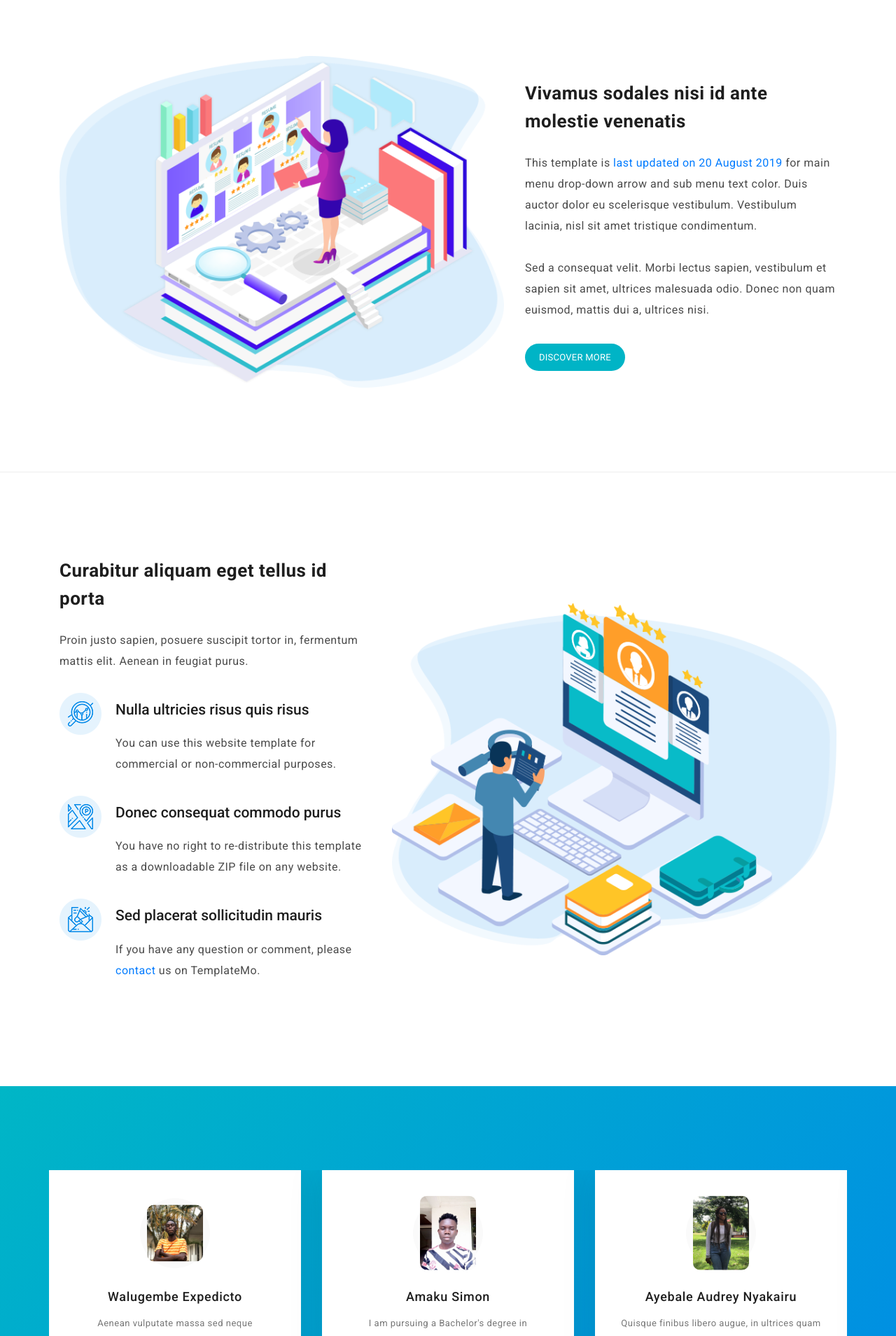
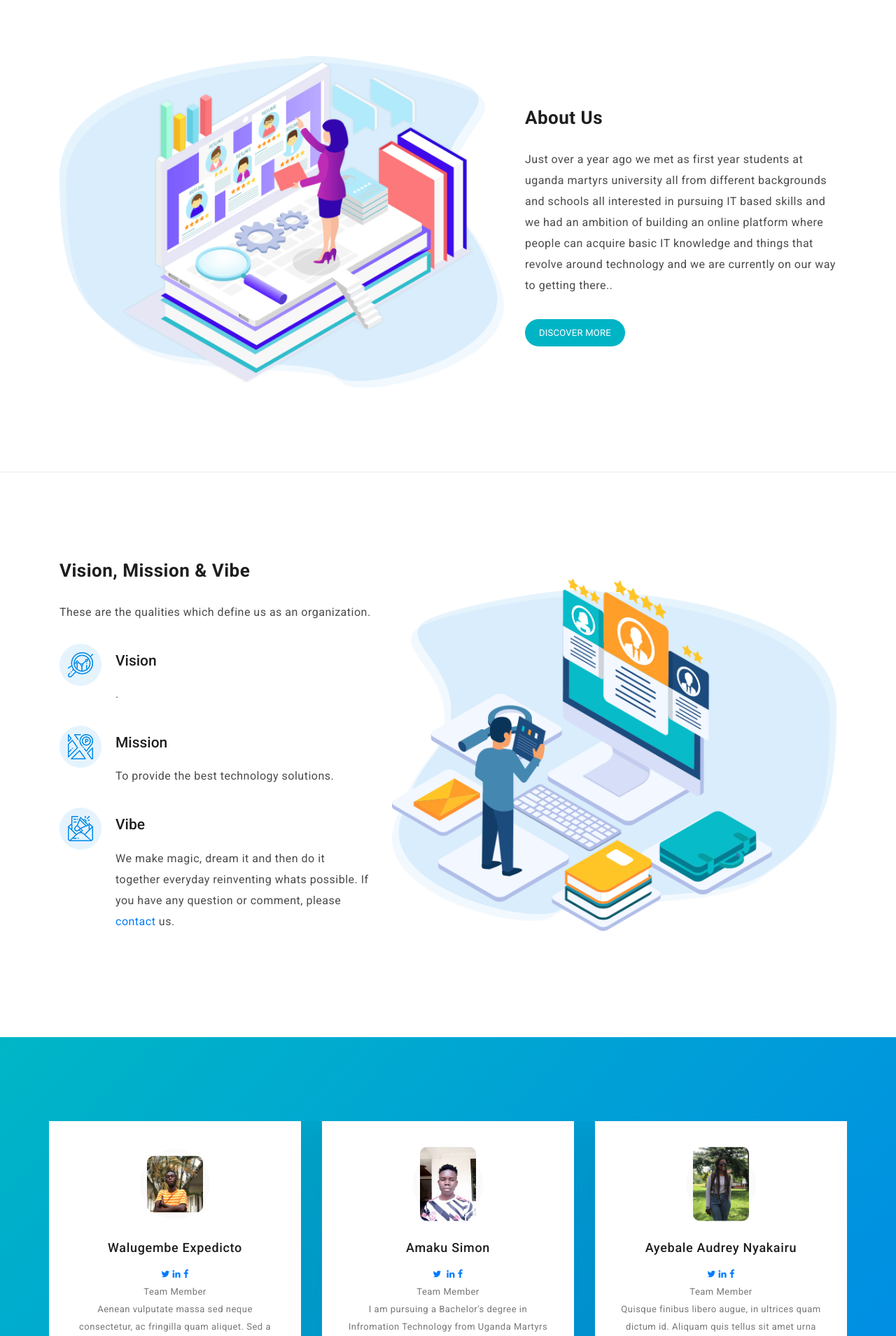
Before and after one commit to Billy004/101, a PHP site: page / in a window 1280 px wide. Shown: the part 800-2709 px from the top of the page at 70% size. Run offline with PHP 8.4, Linux system fonts and the light colour scheme; some libraries are stand-ins or nearby versions.

Commit message:
index particulary the about us

```diff
--- a/index.html
+++ b/index.html
@@ -61,6 +61,7 @@ https://templatemo.com/tm-537-art-factory
                                 </ul>
                             </li>
                             <li class="scroll-to-section"><a href="#contact-us">Contact Us</a></li>
+                            <li class=""><a href="login.html">Log Out</a></li>
                         </ul>
                         <a class='menu-trigger'>
                             <span>Menu</span>
@@ -83,7 +84,7 @@ https://templatemo.com/tm-537-art-factory
                 <div class="row">
                     <div class="left-text col-lg-6 col-md-6 col-sm-12 col-xs-12" data-scroll-reveal="enter left move 30px over 0.6s after 0.4s">
                         <h1>101 Team is here <strong>for YOU</strong></h1>
-                        <p>This template is available for 100% free of charge on TemplateMo. Download, modify and use this for your business website.</p>
+                        <p>Our Technology, A New Passion.</p>
                         <a href="#about" class="main-button-slider">Find Out More</a>
                     </div>
                     <div class="col-lg-6 col-md-6 col-sm-12 col-xs-12" data-scroll-reveal="enter right move 30px over 0.6s after 0.4s">
@@ -106,11 +107,10 @@ https://templatemo.com/tm-537-art-factory
                 </div>
                 <div class="right-text col-lg-5 col-md-12 col-sm-12 mobile-top-fix">
                     <div class="left-heading">
-                        <h5>Vivamus sodales nisi id ante molestie venenatis</h5>
+                        <h5>About Us</h5>
                     </div>
                     <div class="left-text">
-                        <p>This template is <a href="#">last updated on 20 August 2019 </a>for main menu drop-down arrow and sub menu text color. Duis auctor dolor eu scelerisque vestibulum. Vestibulum lacinia, nisl sit amet tristique condimentum. <br><br>
-                        Sed a consequat velit. Morbi lectus sapien, vestibulum et sapien sit amet, ultrices malesuada odio. Donec non quam euismod, mattis dui a, ultrices nisi.</p>
+                        <p>Just over a year ago we met as first year students at uganda martyrs university all from different backgrounds and schools all interested in pursuing IT based skills and we had an ambition of building an online platform where people can acquire basic IT knowledge and things that revolve around technology and we are currently on our way to getting there..</p>
                         <a href="#about2" class="main-button">Discover More</a>
                     </div>
                 </div>
@@ -131,29 +131,29 @@ https://templatemo.com/tm-537-art-factory
             <div class="row">
                 <div class="left-text col-lg-5 col-md-12 col-sm-12 mobile-bottom-fix">
                     <div class="left-heading">
-                        <h5>Curabitur aliquam eget tellus id porta</h5>
+                        <h5>Vision, Mission & Vibe</h5>
                     </div>
-                    <p>Proin justo sapien, posuere suscipit tortor in, fermentum mattis elit. Aenean in feugiat purus.</p>
+                    <p>These are the qualities which define us as an organization.</p>
                     <ul>
                         <li>
                             <img src="assets/images/about-icon-01.png" alt="">
                             <div class="text">
-                                <h6>Nulla ultricies risus quis risus</h6>
-                                <p>You can use this website template for commercial or non-commercial purposes.</p>
+                                <h6>Vision</h6>
+                                <p>.</p>
                             </div>
                         </li>
                         <li>
                             <img src="assets/images/about-icon-02.png" alt="">
                             <div class="text">
-                                <h6>Donec consequat commodo purus</h6>
-                                <p>You have no right to re-distribute this template as a downloadable ZIP file on any website.</p>
+                                <h6>Mission</h6>
+                                <p>To provide the best technology solutions.</p>
                             </div>
                         </li>
                         <li>
                             <img src="assets/images/about-icon-03.png" alt="">
                             <div class="text">
-                                <h6>Sed placerat sollicitudin mauris</h6>
-                                <p>If you have any question or comment, please <a rel="nofollow" href="https://templatemo.com/contact">contact</a> us on TemplateMo.</p>
+                                <h6>Vibe</h6>
+                                <p>We make magic, dream it and then do it together everyday reinventing whats possible. If you have any question or comment, please <a rel="nofollow" href="https://templatemo.com/contact">contact</a> us.</p>
                             </div>
                         </li>
                     </ul>
@@ -176,134 +176,73 @@ https://templatemo.com/tm-537-art-factory
                         <div class="icon">
                             <i><img src="assets/images/walu.JPG" alt=""></i>
                         </div>
-                        <h5 class="service-title">Walugembe Expedicto</h5>
-                        <p>Aenean vulputate massa sed neque consectetur, ac fringilla quam aliquet. Sed a enim nec eros tempor cursus at id libero.</p>
-                        <a href="#" class="main-button" id="myBtn">More Details</a>
-
-                         <!-- The Modal -->
-                         <div id="myModal" class="modal">
-
-                        <!-- Modal content -->
-                        <div class="modal-content">
-                        <span class="close">&times;</span>
-                        <h1>Walugembe Expedicto</h1>
-                        <p class="title">Team Member</p>
-                        <p>Uganda Martyrs University</p>
-                         <p><a href="https://twitter.com/amaku01"><i class="fa fa-twitter"></i></a>
+                        <h3 class="service-title">Walugembe Expedicto</h3>
+                        <p><a href="https://twitter.com/amaku01"><i class="fa fa-twitter"></i></a>
                             <a href="https://ug.linkedin.com/in/amaku-simon-b07599205"><i class="fa fa-linkedin"></i></a>
                             <a href="https://www.facebook.com/amaku.simon.5?pageid=330692897008396&ftentidentifier=2037557716321897&padding=0"><i class="fa fa-facebook">
 
                             </i></a></p>
-                         </div>
+                            <p class="title">Team Member</p>
+                        <p>Aenean vulputate massa sed neque consectetur, ac fringilla quam aliquet. Sed a enim nec eros tempor cursus at id libero.</p>
 
-                        </div>
+
 
                     </div>
                     <div class="item service-item">
                         <div class="icon">
                             <i><img src="assets/images/amaku.jpeg" alt=""></i>
                         </div>
-                        <h5 class="service-title">Amaku Simon</h5>
-                        <p> I am pursuing a Bachelor's degree in Infromation Technology from Uganda Martyrs University. I entered the Tech world to explore my passion for IT. I turn cafeine into code.</p>
-                        <a href="#" class="main-button" id="myBtn1">More Details</a>
+                        <h3 class="service-title">Amaku Simon</h3>
 
-                         <!-- The Modal -->
-                         <div id="myModal1" class="modal">
-
-                        <!-- Modal content -->
-                        <div class="modal-content">
-                        <span class="close">&times;</span>
-                        <h1>Amaku Simon</h1>
-                        <p class="title">Team Member</p>
-                        <p>Uganda Martyrs University</p>
                          <p><a href="https://twitter.com/amaku01"><i class="fa fa-twitter"></i></a>
+                            <a href="https://twitter.com/mafsyo21"><i class="fa fa-telegram-plane"></i></a>
                             <a href="https://ug.linkedin.com/in/amaku-simon-b07599205"><i class="fa fa-linkedin"></i></a>
                             <a href="https://www.facebook.com/amaku.simon.5?pageid=330692897008396&ftentidentifier=2037557716321897&padding=0"><i class="fa fa-facebook">
-
                             </i></a></p>
-                         </div>
-
-                        </div>
+                            <p class="title">Team Member</p>
+                            <p> I am pursuing a Bachelor's degree in Infromation Technology from Uganda Martyrs University. I entered the Tech world to explore my passion for IT. I turn cafeine into code.</p>
 
                     </div>
                     <div class="item service-item">
                         <div class="icon">
                             <i><img src="assets/images/audrey.jpeg" alt=""></i>
                         </div>
-                        <h5 class="service-title">Ayebale Audrey Nyakairu</h5>
-                        <p>Quisque finibus libero augue, in ultrices quam dictum id. Aliquam quis tellus sit amet urna tincidunt bibendum.</p>
-                        <a href="#" class="main-button" id="myBtn2">More Details</a>
-
-                         <!-- The Modal -->
-                         <div id="myModal2" class="modal">
-
-                        <!-- Modal content -->
-                        <div class="modal-content">
-                        <span class="close">&times;</span>
-                        <h1>Ayebale Audrey Nyakairu</h1>
-                        <p class="title">Team Member</p>
-                        <p>Uganda Martyrs University</p>
-                         <p><a href="https://twitter.com/amaku01"><i class="fa fa-twitter"></i></a>
+                        <h3 class="service-title">Ayebale Audrey Nyakairu</h3>
+                        <p><a href="https://twitter.com/amaku01"><i class="fa fa-twitter"></i></a>
                             <a href="https://ug.linkedin.com/in/amaku-simon-b07599205"><i class="fa fa-linkedin"></i></a>
                             <a href="https://www.facebook.com/amaku.simon.5?pageid=330692897008396&ftentidentifier=2037557716321897&padding=0"><i class="fa fa-facebook">
 
                             </i></a></p>
-                         </div>
+                        <p class="title">Team Member</p>
 
-                        </div>
+                        <p>Quisque finibus libero augue, in ultrices quam dictum id. Aliquam quis tellus sit amet urna tincidunt bibendum.</p>
 
                     </div>
                     <div class="item service-item">
                         <div class="icon">
                             <i><img src="assets/images/dani.jpeg" alt=""></i>
                         </div>
-                        <h5 class="service-title">Ologe Daniel Comboni</h5>
-                        <p>Fusce sollicitudin feugiat risus, tempus faucibus arcu blandit nec. Duis auctor dolor eu scelerisque vestibulum.</p>
-                        <a href="#" class="main-button" id="myBtn3">More Details</a>
-
-                         <!-- The Modal -->
-                         <div id="myModal3" class="modal">
-
-                        <!-- Modal content -->
-                        <div class="modal-content">
-                        <span class="close">&times;</span>
-                        <h1>Ologe Daniel Comboni</h1>
-                        <p class="title">Team Member</p>
-                        <p>Uganda Martyrs University</p>
-                         <p><a href="https://twitter.com/amaku01"><i class="fa fa-twitter"></i></a>
-                            <a href="https://ug.linkedin.com/in/amaku-simon-b07599205"><i class="fa fa-linkedin"></i></a>
-                            <a href="https://www.facebook.com/amaku.simon.5?pageid=330692897008396&ftentidentifier=2037557716321897&padding=0"><i class="fa fa-facebook">
+                        <h3 class="service-title">Ologe Daniel Comboni</h3>
+                        <p><a href="https://twitter.com/dannie61375698"><i class="fa fa-twitter"></i></a>
+                            <a href="https://ug.linkedin.com/in/dannie"><i class="fa fa-telegram-plane"></i></a>
+                            <a href="https://www.facebook.com/ologe.daniel"><i class="fa fa-facebook">
 
                             </i></a></p>
-                         </div>
-
-                        </div>
+                        <p class="title">Team Member</p>
+                        <p>My name is Ologe Daniel Comboni aged 21 currently an IT student at Uganda Martyrs University. Am from Kampala Uganda.</p>
                     </div>
                     <div class="item service-item">
                         <div class="icon">
                             <i><img src="assets/images/viola.jpeg" alt=""></i>
                         </div>
-                        <h5 class="service-title">Birungi Viola</h5>
-                        <p>Curabitur aliquam eget tellus id porta. Proin justo sapien, posuere suscipit tortor in, fermentum mattis elit.</p>
-                        <a href="#" class="main-button" id="myBtn4">More Details</a>
-
-                         <!-- The Modal -->
-                         <div id="myModal4" class="modal">
-
-                        <!-- Modal content -->
-                        <div class="modal-content">
-                        <span class="close">&times;</span>
-                        <h1>Birungi Viola</h1>
-                        <p class="title">Team Member</p>
-                        <p>Uganda Martyrs University</p>
-                         <p><a href="https://twitter.com/amaku01"><i class="fa fa-twitter"></i></a>
+                        <h3 class="service-title">Birungi Viola</h3>
+                        <p><a href="https://twitter.com/amaku01"><i class="fa fa-twitter"></i></a>
                             <a href="https://ug.linkedin.com/in/amaku-simon-b07599205"><i class="fa fa-linkedin"></i></a>
                             <a href="https://www.facebook.com/amaku.simon.5?pageid=330692897008396&ftentidentifier=2037557716321897&padding=0"><i class="fa fa-facebook">
 
                             </i></a></p>
-                         </div>
-
-                        </div>
+                        <p class="title">Team Member</p>
+                        <p>Curabitur aliquam eget tellus id porta. Proin justo sapien, posuere suscipit tortor in, fermentum mattis elit.</p>
                     </div>
                 </div>
             </div>
```
Also changed, not shown: assets/css/flex-slider.css (+0 -39 lines), assets/js/popper.js.
